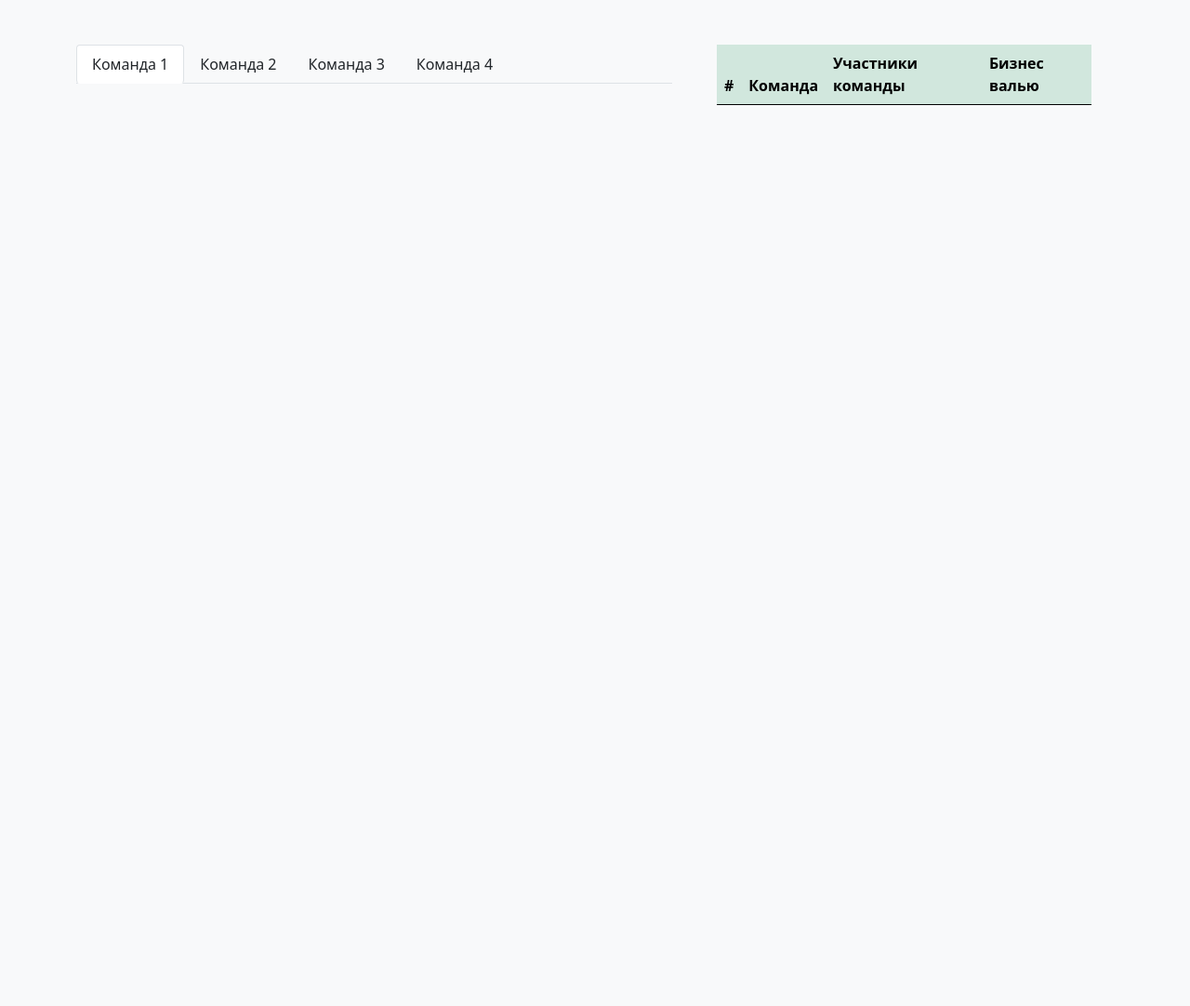
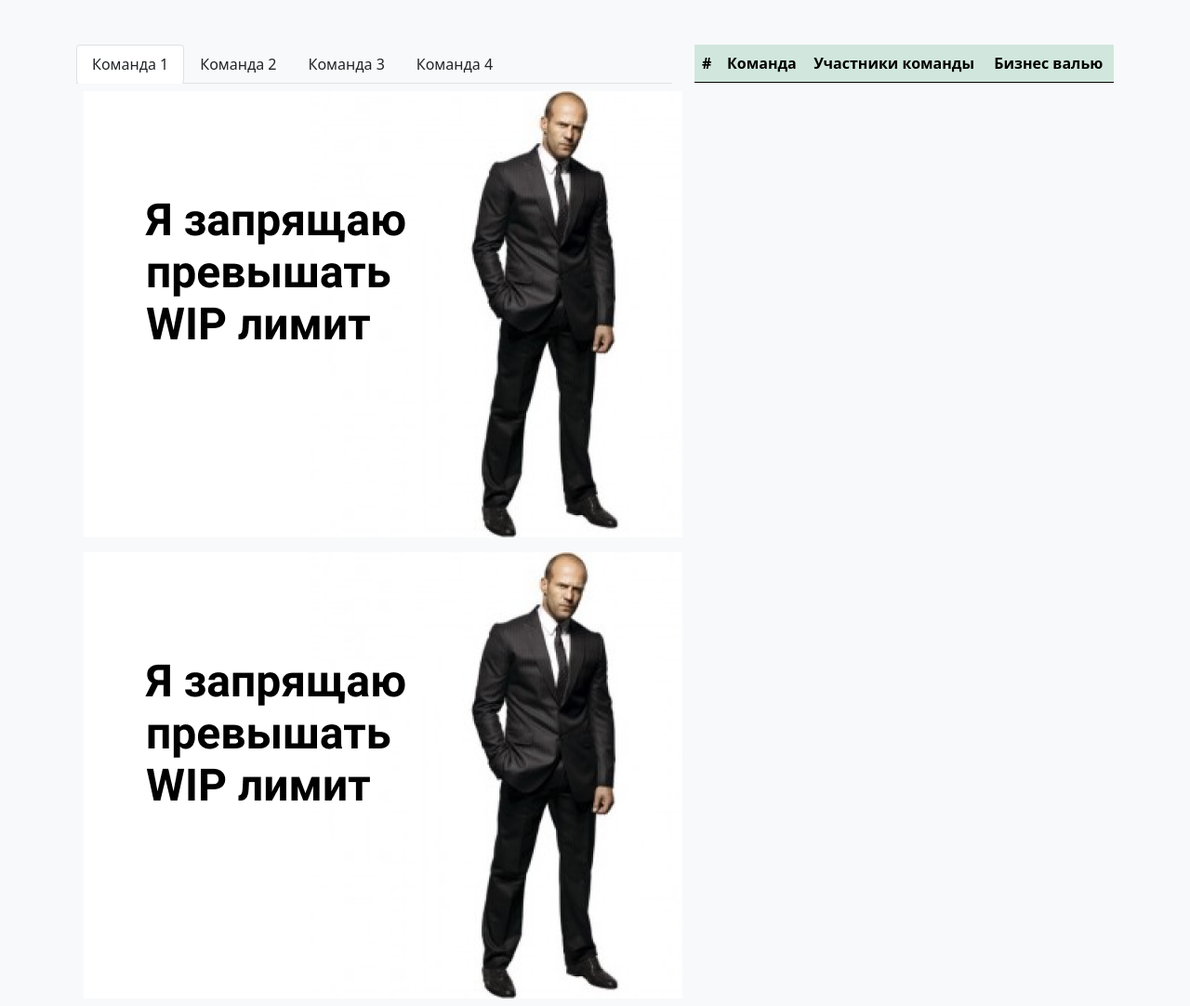
Before and after one commit to RainCatalyst/KanbanSimulator, a Django app: page /109/finish in a window 1280 px wide. Shown: the part 70-1152 px from the top of the page at 93% size. Run offline with Django 3.2, Linux system fonts and the light colour scheme; data comes from the database, SQL or seed files in the repository; lists and menus that the app fills with data are empty; a map, chart or similar area stays blank.

Commit message:
super puper update

```diff
--- a/kanban_simulator/board/static/board/css/style.css
+++ b/kanban_simulator/board/static/board/css/style.css
@@ -13,6 +13,10 @@ body {
 }
 
 #temp::-webkit-scrollbar {
+  width: 0;
+}
+
+#fin::-webkit-scrollbar {
   width: 0;
 }
 
--- a/kanban_simulator/board/templates/board/finish.html
+++ b/kanban_simulator/board/templates/board/finish.html
@@ -67,7 +67,7 @@
     </header>
 </div>
 
-<div class="container pt-5">
+<div class="container pt-5 overflow-auto" id="fin">
     <div class="row">
         <div class="col-7">
             <ul class="nav nav-tabs">
@@ -103,15 +103,17 @@
 {#                </div>#}
 {#            </div>#}
 
-            <div class="row">
+            <div class="row p-2">
                 <div id="plot">
-                    <canvas id="firstChart"></canvas>
+{#                    <canvas id="firstChart"></canvas>#}
+                    <img src="{% static 'board/images/main-rule.png' %}" alt="first-image">
                 </div>
             </div>
 
-            <div class="row">
+            <div class="row p-2">
                 <div id="plot">
-                    <canvas id="secondChart"></canvas>
+{#                    <canvas id="secondChart"></canvas>#}
+                    <img src="{% static 'board/images/main-rule.png' %}" alt="first-image">
                 </div>
             </div>
 
@@ -120,9 +122,8 @@
         </div>
 
         <div class="col-5">
-            <div class="container overflow-auto">
             <table class="table table-hover">
-                    <thead class="table-success sticky-top">
+                <thead class="table-success">
                     <tr class="">
                         <th scope="col">#</th>
                         <th scope="col">Команда</th>
@@ -134,7 +135,6 @@
 
                 </tbody>
             </table>
-            </div>
         </div>
     </div>
 </div>
```
Lines whose indentation alone changed are shown as unchanged.
